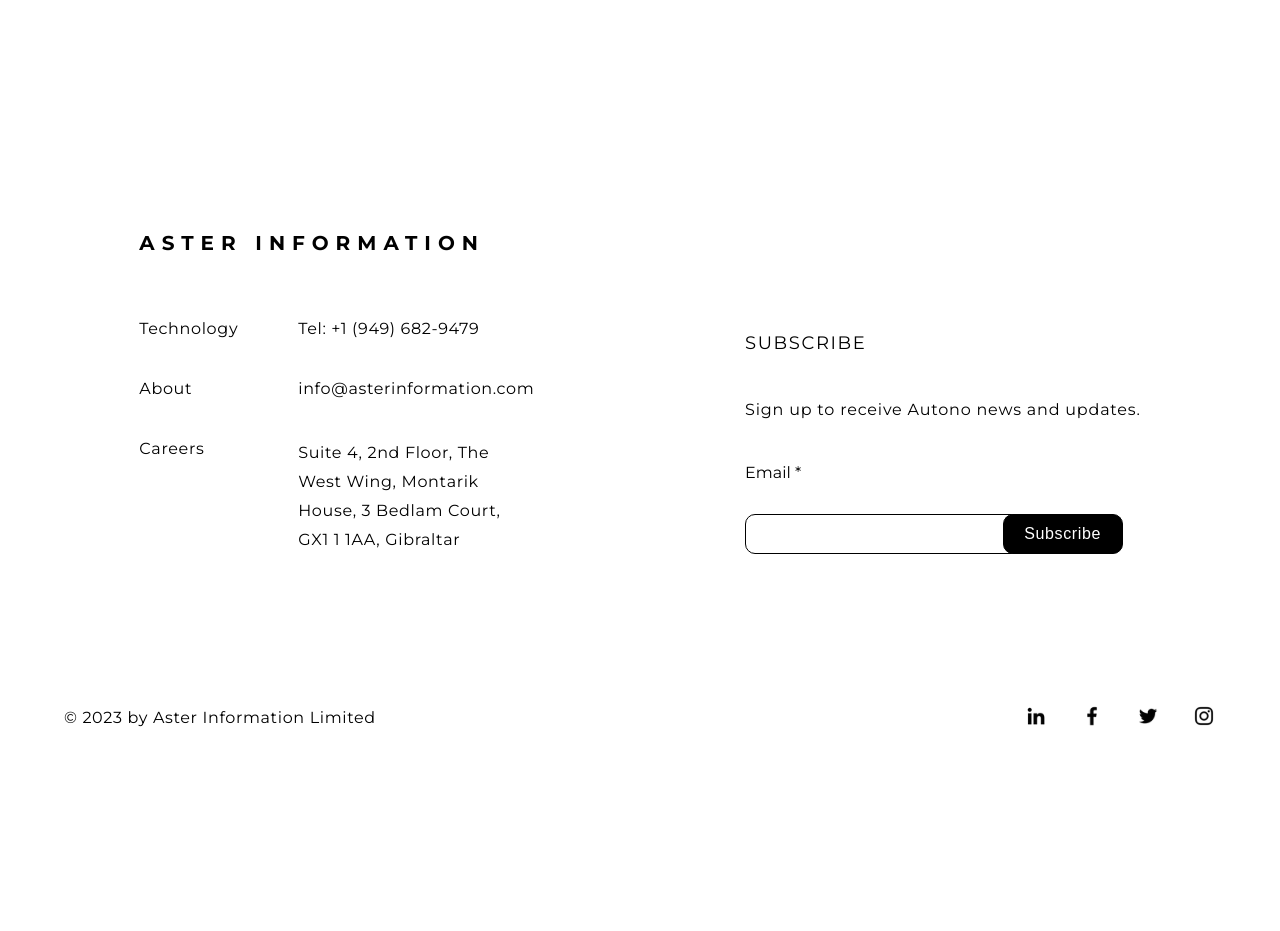
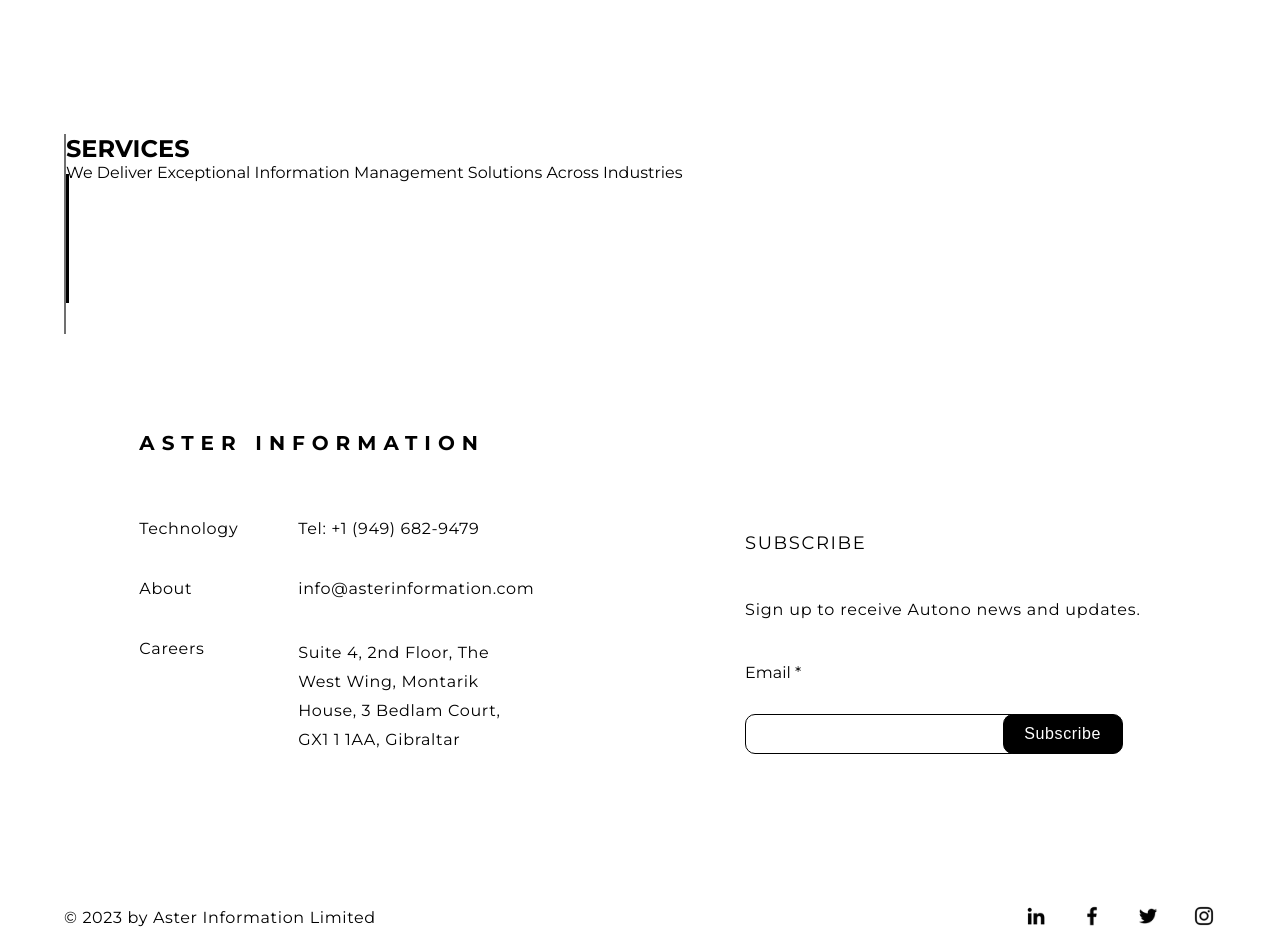
Before and after one commit to Moamal-2000/aster-information, a React (Vite) app: page / in a window 1280 px wide. Shown: the part 1980-2911 px from the top of the page. Before the commit the page ends 2759 px from the top, so only its background shows below. Built offline with nearby package versions, Linux system fonts and the light colour scheme.

Commit message:
feat: basic setup for ServicesSection

```diff
--- a/src/Components/Home/Home.jsx
+++ b/src/Components/Home/Home.jsx
@@ -2,6 +2,7 @@ import { Helmet } from "react-helmet-async";
 import s from "./Home.module.scss";
 import HomeBackground from "./HomeHeroSection/HomeBackground/HomeBackground";
 import HomeHeroSection from "./HomeHeroSection/HomeHeroSection";
+import ServicesSection from "./ServicesSection/ServicesSection";
 import VisionSection from "./VisionSection/VisionSection";
 
 const Home = () => {
@@ -20,7 +21,7 @@ const Home = () => {
         </div>
 
         <VisionSection />
-        {/* <ServicesSection /> */}
+        <ServicesSection />
       </main>
     </>
   );
--- /dev/null
+++ b/src/Components/Home/ServicesSection/Services/Services.jsx
@@ -0,0 +1,6 @@
+import s from "./Services.module.scss";
+
+const Services = () => {
+  return <div className={s.services}></div>;
+};
+export default Services;
--- /dev/null
+++ b/src/Components/Home/ServicesSection/Services/Services.module.scss
@@ -0,0 +1,5 @@
+@import "src/Styles/mixins.scss";
+
+.services {
+
+}
--- a/src/Components/Home/ServicesSection/ServicesIntro/ServicesIntro.jsx
+++ b/src/Components/Home/ServicesSection/ServicesIntro/ServicesIntro.jsx
@@ -4,7 +4,15 @@ import s from "./ServicesIntro.module.scss";
 const ServicesIntro = () => {
   return (
     <div className={s.servicesIntro}>
-      <AnimatedLine lineHeight="470px" yAxis="150px" animateTo="70px" />
+      <AnimatedLine
+        lineHeight="200px"
+        yAxis="150px"
+        animateTo="40px"
+        lineColors={{
+          lineColor: "#707070",
+          animatedLineColor: "#000",
+        }}
+      />
 
       <div className={s.content}>
         <h2>SERVICES</h2>
--- a/src/Components/Home/ServicesSection/ServicesIntro/ServicesIntro.module.scss
+++ b/src/Components/Home/ServicesSection/ServicesIntro/ServicesIntro.module.scss
@@ -1,6 +1,7 @@
 @import "src/Styles/mixins.scss";
 
 .servicesIntro {
+  display: flex;
 
 }
 
--- a/src/Components/Home/ServicesSection/ServicesSection.jsx
+++ b/src/Components/Home/ServicesSection/ServicesSection.jsx
@@ -1,10 +1,15 @@
+import Services from "./Services/Services";
 import ServicesIntro from "./ServicesIntro/ServicesIntro";
 import s from "./ServicesSection.module.scss";
 
 const ServicesSection = () => {
   return (
     <section className={s.servicesSection}>
-      <ServicesIntro />
+      <div className="container">
+        <ServicesIntro />
+      </div>
+
+      <Services />
     </section>
   );
 };
```
